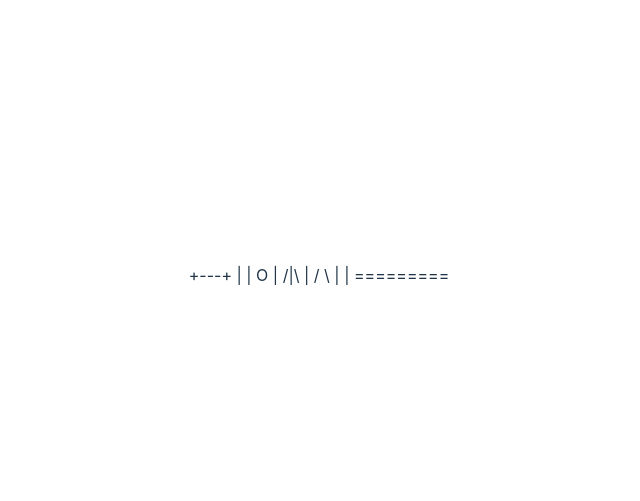
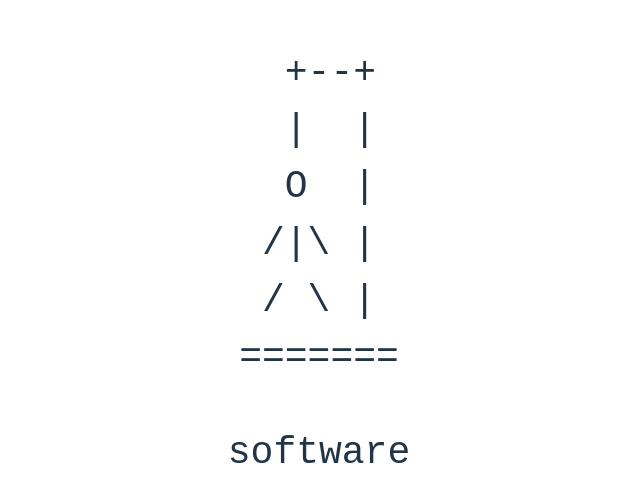
Before and after one commit to alex191099/ahorcado, a React (Vite) app: page / in a window 1280 px wide. Shown: the part 125-626 px from the top of the page, without its empty margins (321-961 px from the left). Built offline with nearby package versions, Linux system fonts and the light colour scheme.

Commit message:
empezamos conlos dibujos y a plantear el problema lógico de este juego y demás...

```diff
--- a/src/App.css
+++ b/src/App.css
@@ -4,3 +4,7 @@
   padding: 2rem;
   text-align: center;
 }
+
+.dibujoscolgao{
+  font-size: 38px;
+}
--- a/src/App.jsx
+++ b/src/App.jsx
@@ -1,17 +1,18 @@
 import './App.css'
-
+import { Dibujoscolgao } from './dibujos/dibujoscolgao'
+import { palabras } from './palabras/palabras'
 function App() {
 
+  /* Errores */
+
+  /* Palabras */
+  const palabrasecreta = palabras[Math.floor(Math.random() * palabras.length)]
   return (
     <>
-
-          +---+
-           |   |
-           O   |
-          /|\  |
-          / \  |
-               |
-          =========
+        <pre>
+          <Dibujoscolgao errores={"6"}></Dibujoscolgao>
+          <p className='dibujoscolgao'>{palabrasecreta}</p>
+        </pre>
     </>
   )
 }
--- /dev/null
+++ b/src/dibujos/dibujoscolgao.css
@@ -0,0 +1,3 @@
+.dibujoscolgao{
+    font-size: 38px;
+}
--- /dev/null
+++ b/src/dibujos/dibujoscolgao.jsx
@@ -0,0 +1,70 @@
+import './dibujoscolgao.css'
+export const Dibujoscolgao = ({ errores }) => {
+    const dibujos = [
+      [
+        "  +--+ ",
+        "  |  | ",
+        "     | ",
+        "     | ",
+        "     | ",
+        "======="
+      ],
+      [
+        "  +--+ ",
+        "  |  | ",
+        "  O  | ",
+        "     | ",
+        "     | ",
+        "======="
+      ],
+      [
+        "  +--+ ",
+        "  |  | ",
+        "  O  | ",
+        "  |  | ",
+        "     | ",
+        "======="
+      ],
+      [
+        "  +--+ ",
+        "  |  | ",
+        "  O  | ",
+        " /|  | ",
+        "     | ",
+        "======="
+      ],
+      [
+        "  +--+ ",
+        "  |  | ",
+        "  O  | ",
+        " /|\\ | ",
+        "     | ",
+        "======="
+      ],
+      [
+        "  +--+ ",
+        "  |  | ",
+        "  O  | ",
+        " /|\\ | ",
+        " /   | ",
+        "======="
+      ],
+      [
+        "  +--+ ",
+        "  |  | ",
+        "  O  | ",
+        " /|\\ | ",
+        " / \\ | ",
+        "======="
+      ]
+    ]
+
+    return (
+        <div className="dibujoscolgao">
+          {dibujos[errores].map((line, index) => (
+            <div key={index}>{line}</div>
+          ))}
+        </div>
+    )
+
+}
```
